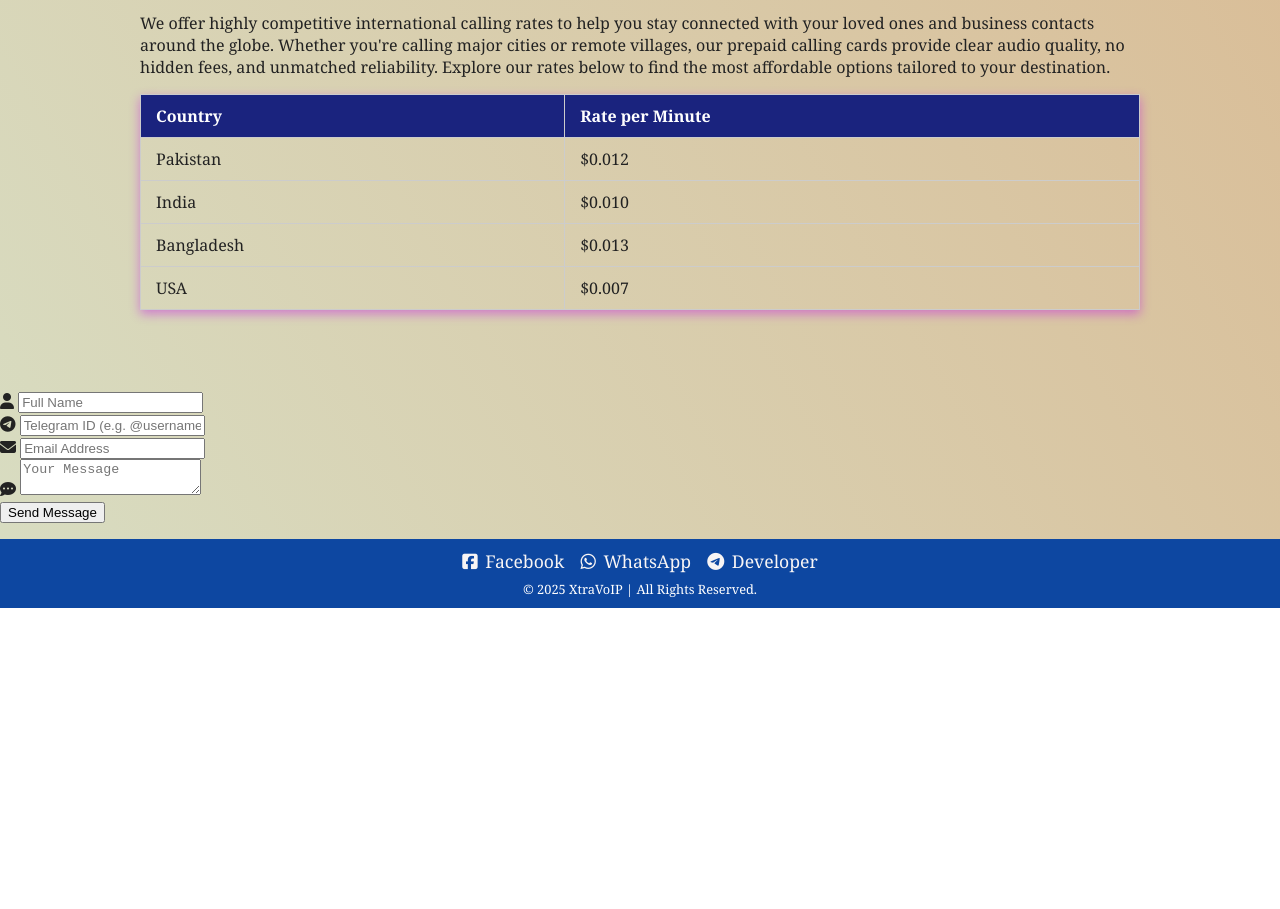
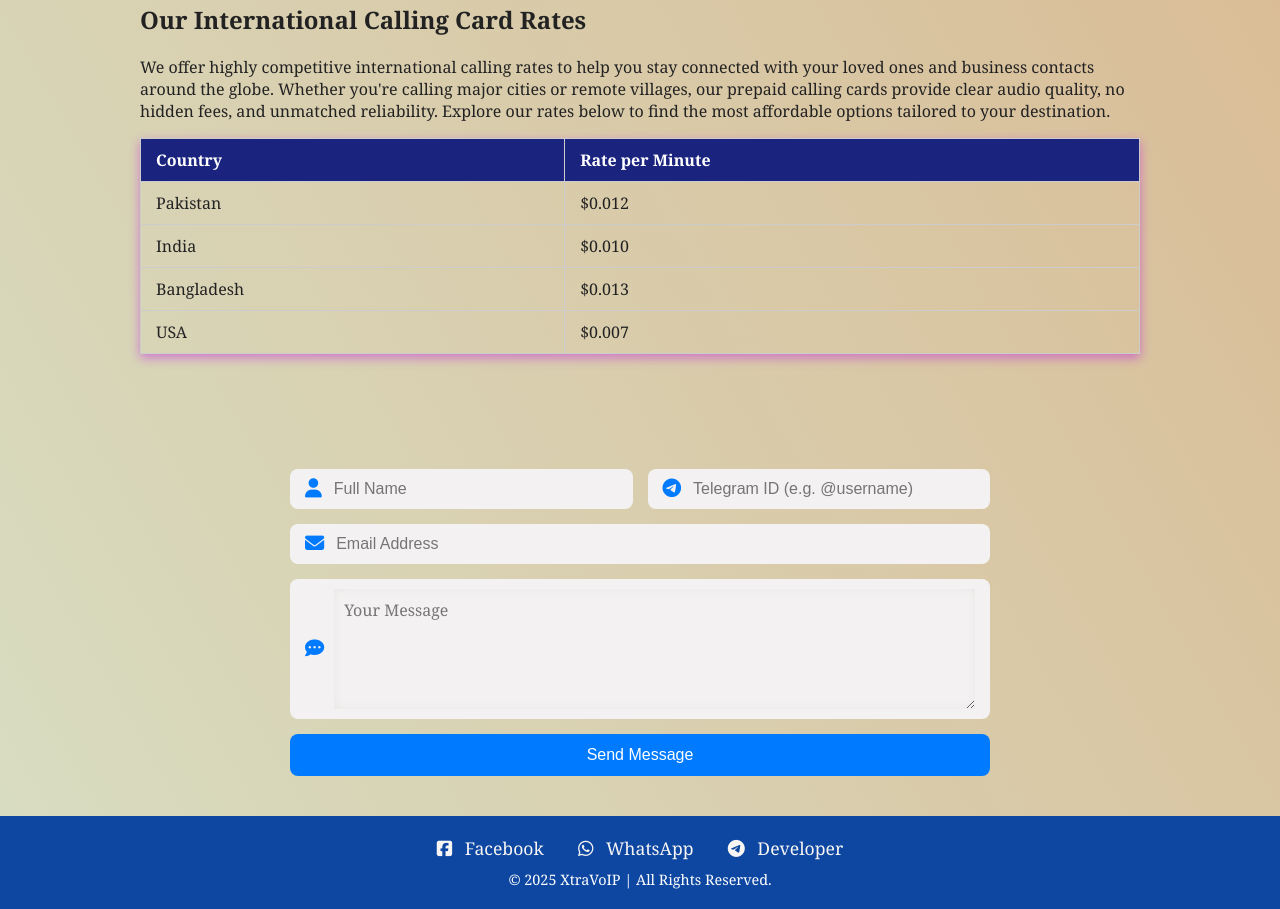
Before and after one commit to tariqmahmood898/xtravoip, a website: page index.html in a window 1280 px wide. Shown: the part 1696-2605 px from the top of the page. Before the commit the page ends 2304 px from the top, so only its background shows below. Drawn offline with Linux system fonts and the light colour scheme.

Commit message:
Update style.css

```diff
--- a/style.css
+++ b/style.css
@@ -26,7 +26,7 @@ header {
 }
 
 header .logo {
-  font-size: 1.8em;
+  font-size: 1.5em;
   font-weight: bold;
   color: white;
   text-shadow:  #f32106e5 ;
@@ -94,7 +94,6 @@ nav ul li a:hover {
 }
 
 /* Section Styling */
-
 .section {
   padding: 60px 40px;
   max-width: 1000px;
@@ -116,7 +115,7 @@ nav ul li a:hover {
 .service-card {
   background: #c6d6e6a6;
   border-radius: 12px;
-  padding: 10px;
+  padding: 20px;
   flex: 1 1 220px;
   box-shadow: 0 4px 10px rgba(0, 0, 0, 0.1);
   text-align: center;
@@ -125,7 +124,7 @@ nav ul li a:hover {
 .service-card i {
   font-size: 2rem;
   color: #007BFF;
-  margin-bottom: 5px;
+  margin-bottom: 10px;
 }
 
 .service-card h3 {
@@ -161,7 +160,7 @@ nav ul li a:hover {
 footer {
   background-color: #0d47a1;
   color: white;
-  padding: 10px 20px;
+  padding: 20px 40px;
   text-align: center;
 }
 
@@ -172,19 +171,89 @@ footer {
 
 .footer-social a {
   color: #f8f5f5;
-  margin: 2px 6px;
+  margin: 0 15px;
   text-decoration: none;
   font-size: 1.1em;
 }
 
 .footer-social a i {
-  margin-right: 3px;
+  margin-right: 8px;
 }
 
 .footer-copy {
-  margin-top: 7px;
-  font-size: 0.8em;
+  margin-top: 10px;
+  font-size: 0.9em;
 }
+
+.contact-form {
+  max-width: 700px;
+  margin: auto;
+  display: flex;
+  flex-direction: column;
+  gap: 15px;
+}
+
+.row-group {
+  display: flex;
+  gap: 15px;
+  flex-wrap: wrap;
+}
+
+.input-group {
+  display: flex;
+  align-items: center;
+  background: #f3f1f1;
+  border-radius: 8px;
+
+  padding: 10px 15px;
+  flex: 1;
+  min-width: 250px;
+}
+
+.input-group i {
+  color: #007bff;
+  margin-right: 10px;
+  font-size: 1.2em;
+}
+
+.input-group input,
+.input-group textarea {
+  border: none;
+  background: transparent;
+  flex: 1;
+  font-size: 1em;
+  outline: none;
+}
+
+.input-group textarea {
+  resize: vertical;
+  height: 100px;
+  font-family: Cambria, Georgia, Times, 'Times New Roman', serif;
+  box-shadow: inset 0 0 10px rgba(155, 140, 140, 0.1);
+  padding: 10px; ;
+}
+
+.contact-form button {
+  background-color: #007bff;
+  color: white;
+  padding: 12px;
+  font-size: 1em;
+  border: none;
+  border-radius: 8px;
+  cursor: pointer;
+  transition: background 0.3s ease;
+}
+
+.contact-form button:hover {
+  background-color: #0056b3;
+}
+
+.response-msg {
+  margin-top: 10px;
+  font-size: 0.95em;
+  color: green;
+}
+
 
 /* Responsive (Mobile) */
 @media (max-width: 768px) {
@@ -210,7 +279,7 @@ footer {
 
   nav ul li {
     text-align: center;
-    padding: 2px 0;
+    padding: 3px 0;
   }
 
   .service-cards {
@@ -219,11 +288,11 @@ footer {
 
     .footer-social a {
       color: #f8f5f5;
-      margin: 3px 2px;
+      margin: 3px 10px;
       text-decoration: none;
-      font-size: 0.70em;
+      font-size: 0.80em;
     }
 
     .footer-social a i {
-      margin-right: 2px; }
+      margin-right: 3px; }
 }
```
